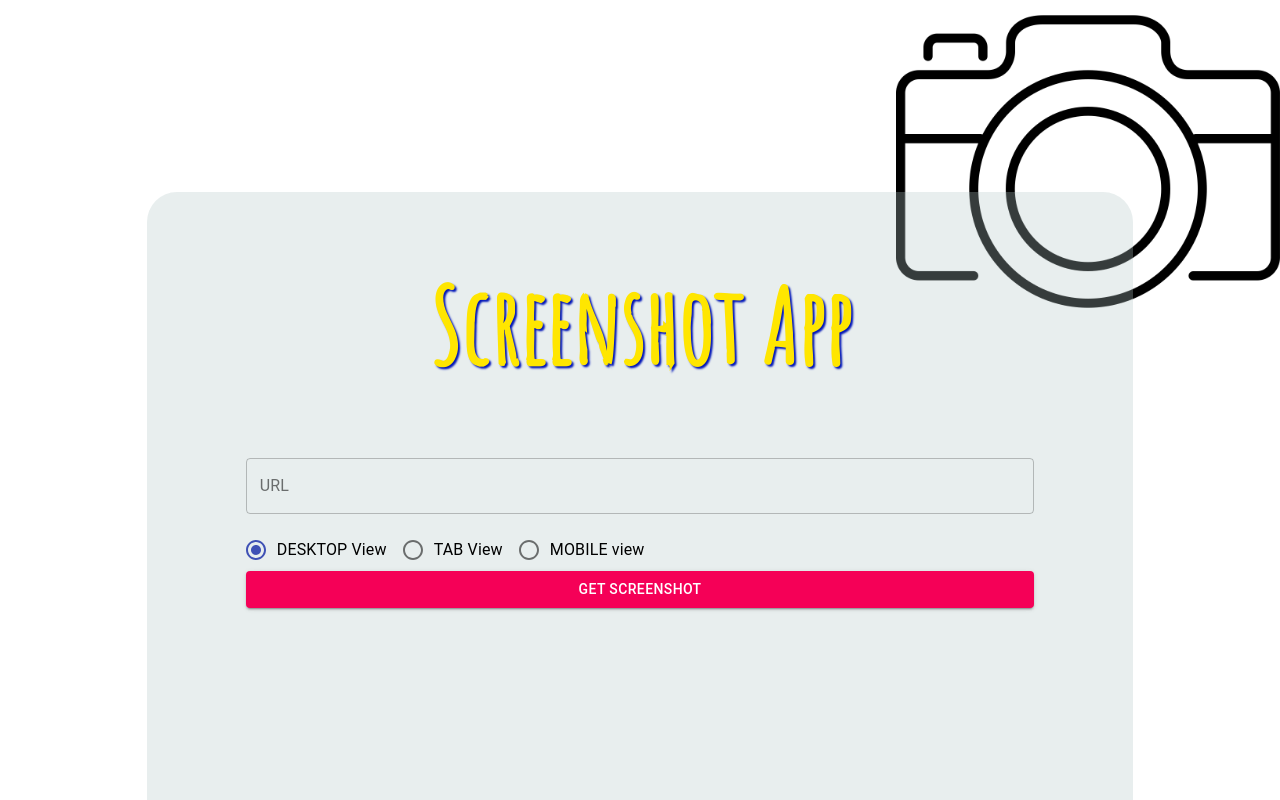
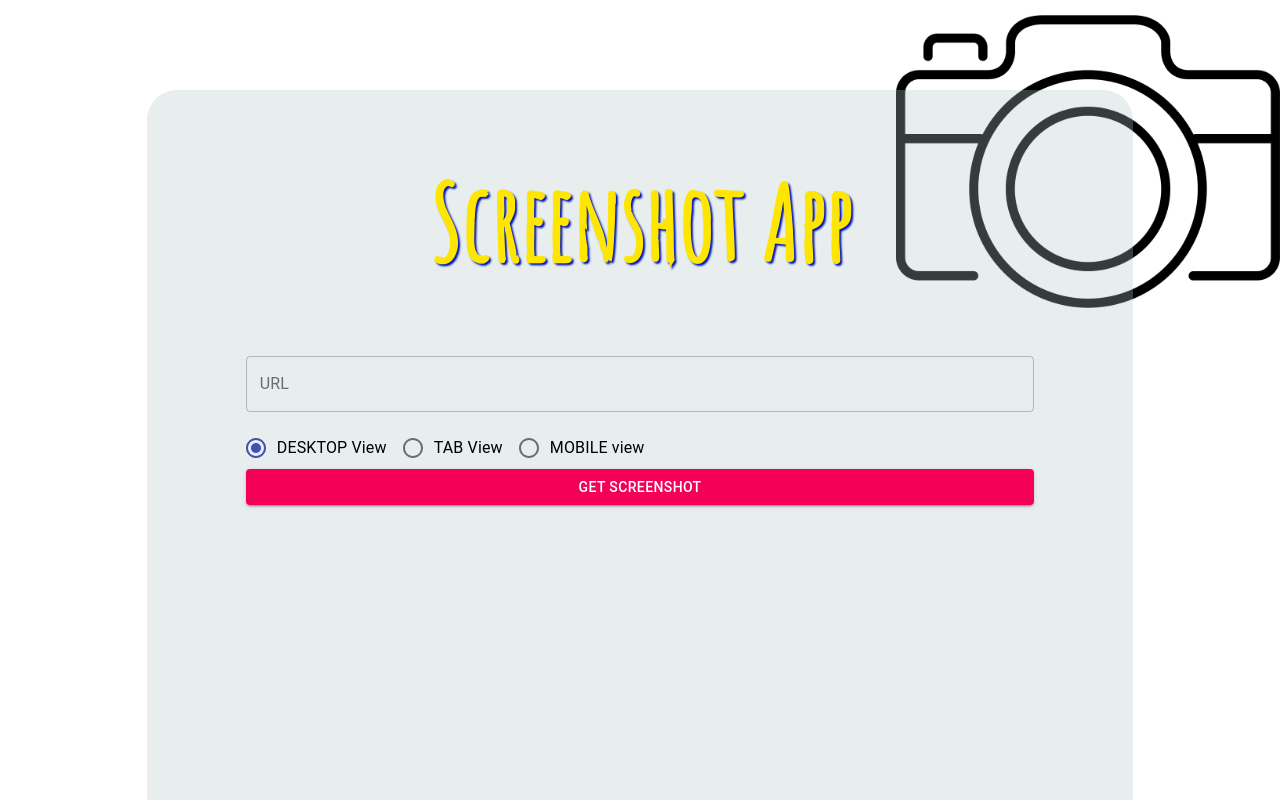
Before and after one commit to upgrade129/ScreenShotApp-Client, a React (Create React App) app: page / in a window 1280 px wide. Built offline with nearby package versions, Linux system fonts and the light colour scheme.

Commit message:
final commit

```diff
--- a/src/components/Home/Home.css
+++ b/src/components/Home/Home.css
@@ -24,7 +24,7 @@ h1{
 .container{
     max-width: 80%;
     height: 100%;
-    margin-top: 15%;
+    margin-top: 7%;
 
 }
 
```
